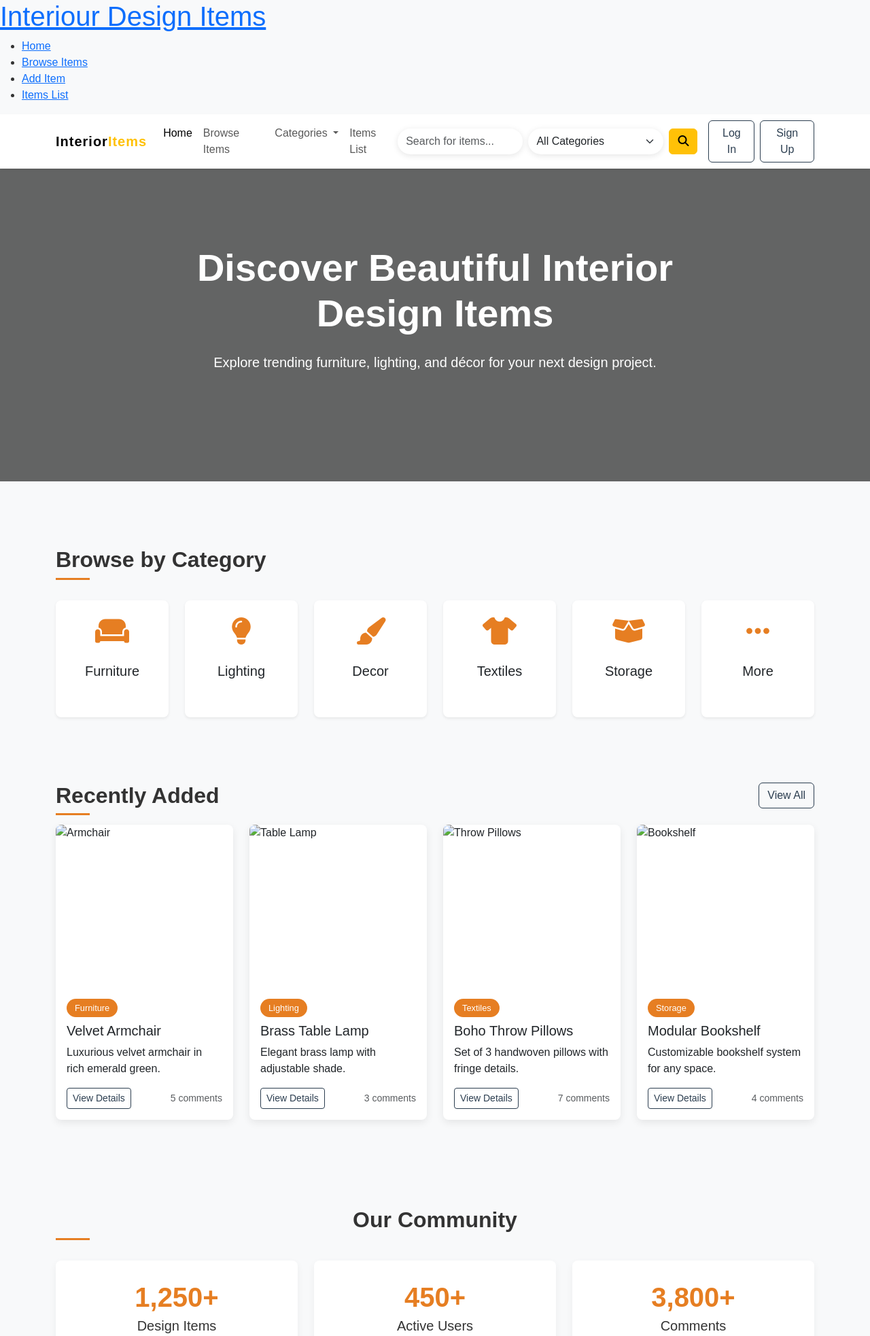
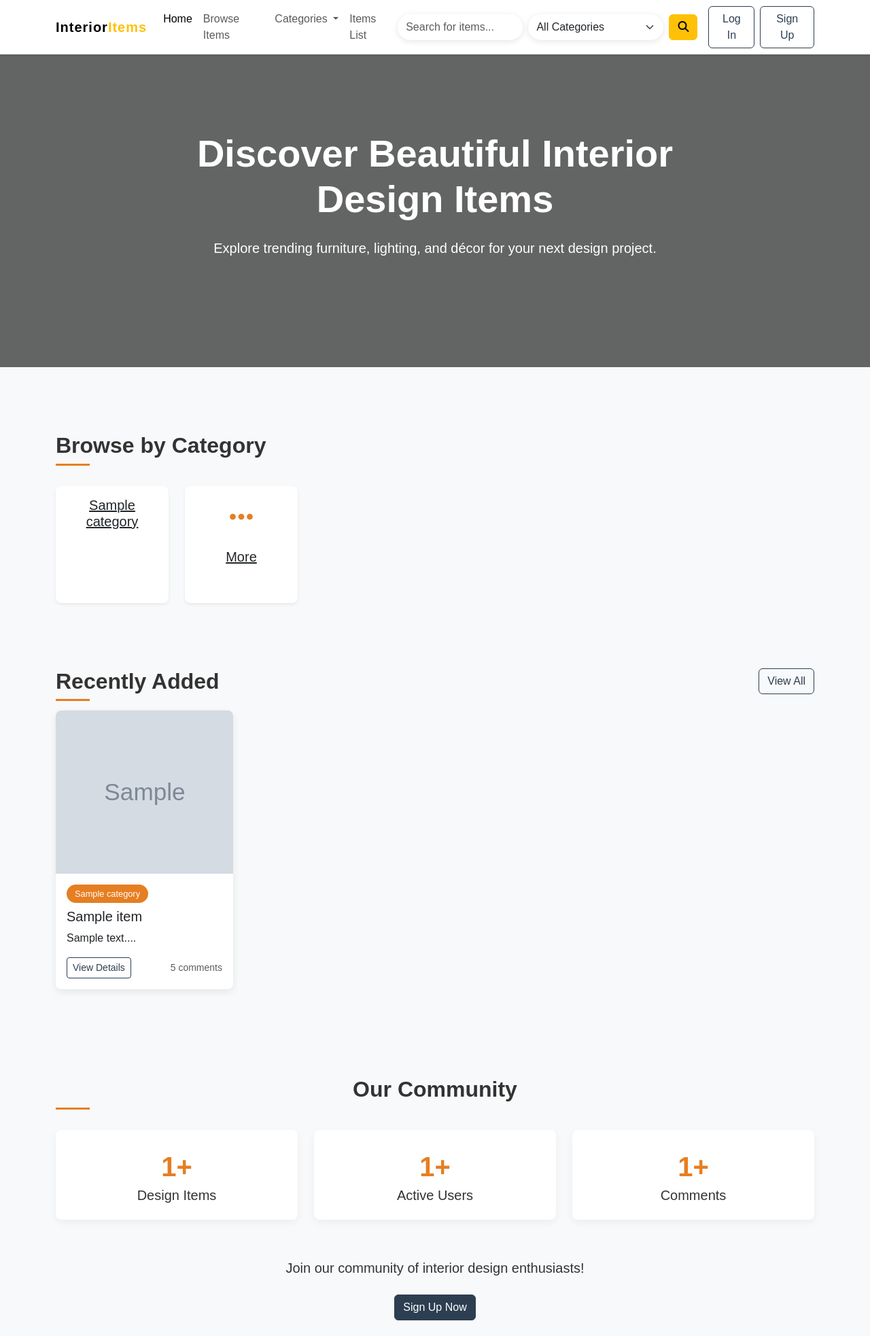
Before and after one commit to josedsegurav/cmsproject, a PHP site: page /webdev2/ in a window 1280 px wide. Shown: the top 1965 px of the page at 68% size. Run offline with PHP 8.4, Linux system fonts and the light colour scheme; tables that the repository leaves empty or names only in its code hold one stand-in row (values such as "Sample post"); grey boxes marked "Sample" are stand-in pictures; some libraries are stand-ins or nearby versions.

Commit message:
Fixed BS toast messages, added category delete, update index

```diff
--- a/create.php
+++ b/create.php
@@ -3,7 +3,11 @@ session_start();
 
 if(!empty($_SESSION['user'])){
     $user = $_SESSION['user'];
+}else{
+    header("Location: /webdev2/project/login");
 }
+
+
 
 // Require authentication script to protect data manipulation from unauthorized users
  require 'authenticate.php';
--- a/footer.php
+++ b/footer.php
@@ -45,5 +45,5 @@
         </div>
     </footer>
     <script src="https://code.jquery.com/jquery-3.2.1.slim.min.js" integrity="sha384-KJ3o2DKtIkvYIK3UENzmM7KCkRr/rE9/Qpg6aAZGJwFDMVNA/GpGFF93hXpG5KkN" crossorigin="anonymous"></script>
-<script src="https://cdn.jsdelivr.net/npm/popper.js@1.12.9/dist/umd/popper.min.js" integrity="sha384-ApNbgh9B+Y1QKtv3Rn7W3mgPxhU9K/ScQsAP7hUibX39j7fakFPskvXusvfa0b4Q" crossorigin="anonymous"></script>
-<script src="https://cdn.jsdelivr.net/npm/bootstrap@4.0.0/dist/js/bootstrap.min.js" integrity="sha384-JZR6Spejh4U02d8jOt6vLEHfe/JQGiRRSQQxSfFWpi1MquVdAyjUar5+76PVCmYl" crossorigin="anonymous"></script>
+    <script src="https://cdn.jsdelivr.net/npm/@popperjs/core@2.11.8/dist/umd/popper.min.js" integrity="sha384-I7E8VVD/ismYTF4hNIPjVp/Zjvgyol6VFvRkX/vR+Vc4jQkC+hVqc2pM8ODewa9r" crossorigin="anonymous"></script>
+    <script src="https://cdn.jsdelivr.net/npm/bootstrap@5.3.5/dist/js/bootstrap.min.js" integrity="sha384-VQqxDN0EQCkWoxt/0vsQvZswzTHUVOImccYmSyhJTp7kGtPed0Qcx8rK9h9YEgx+" crossorigin="anonymous"></script>
--- a/htmlHead.php
+++ b/htmlHead.php
@@ -4,7 +4,6 @@
     <meta http-equiv="X-UA-Compatible" content="IE=edge">
     <meta name="viewport" content="width=device-width, initial-scale=1.0">
     <link href="https://cdn.jsdelivr.net/npm/bootstrap@5.3.3/dist/css/bootstrap.min.css" rel="stylesheet" integrity="sha384-QWTKZyjpPEjISv5WaRU9OFeRpok6YctnYmDr5pNlyT2bRjXh0JMhjY6hW+ALEwIH" crossorigin="anonymous">
-    <script src="https://cdn.jsdelivr.net/npm/bootstrap@5.3.0/dist/js/bootstrap.bundle.min.js"></script>
     <?php if($title === "Add Item" || $title === "Update Item."): ?>
         <link rel="stylesheet" href="https://cdn.jsdelivr.net/npm/sceditor@3/minified/themes/default.min.css" >
     <script src="https://cdn.jsdelivr.net/npm/sceditor@3/minified/sceditor.min.js"></script>
--- a/index.php
+++ b/index.php
@@ -20,17 +20,36 @@ if(isset($_SESSION['loggedOutMessage'])){
 
 $title = "Discover Trendy Design Pieces";
 
+function getCountData($table, $db){
+
+    $query = "SELECT COUNT(*) FROM $table";
+    // A PDO::Statement is prepared from the query.
+    $statement = $db->prepare($query);
+    // Execution on the DB server.
+    $statement->execute();
+    $output = $statement->fetch();
+
+    return $output;
+}
+
+$usersTotal = getCountData("users", $db);
+$itemsTotal = getCountData("items", $db);
+$commentsTotal = getCountData("comments", $db);
+
 // SQL query
 $query = "SELECT i.item_id, i.item_name, i.user_id, i.content, i.store_url, i.image, i.date_created, i.slug, c.category_name, u.name, u.lastname
         FROM items i
         JOIN categories c ON c.category_id = i.category_id
-        JOIN users u ON i.user_id = u.user_id";
+        JOIN users u ON i.user_id = u.user_id
+        ORDER BY i.date_created DESC";
 // A PDO::Statement is prepared from the query.
 $statement = $db->prepare($query);
 // Execution on the DB server.
 $statement->execute();
 
 $items = $statement->fetchAll();
+
+$itemsSliced = array_slice($items, 0, 4);
 
 
 
@@ -51,7 +70,8 @@ $items = $statement->fetchAll();
             <div class="row justify-content-center">
                 <div class="col-lg-8">
                     <h1 class="display-4 fw-bold mb-4">Discover Beautiful Interior Design Items</h1>
-                    <p class="lead mb-5">Explore trending furniture, lighting, and décor for your next design project.</p>
+                    <p class="lead mb-5">Explore trending furniture, lighting, and décor for your next design project.
+                    </p>
                 </div>
             </div>
         </div>
@@ -62,51 +82,23 @@ $items = $statement->fetchAll();
         <div class="container">
             <h2 class="section-title">Browse by Category</h2>
             <div class="row text-center g-4">
+                <?php foreach($categoriesSliced as $row): ?>
                 <div class="col-6 col-md-4 col-lg-2">
                     <div class="card h-100 border-0 shadow-sm">
                         <div class="card-body">
-                            <div class="category-icon"><i class="fas fa-couch"></i></div>
-                            <h5>Furniture</h5>
+                            <a class="link-primary" href="/webdev2/project/browse/<?= $row['category_slug'] ?>"><h5><?= $row['category_name'] ?></h5></a>
                         </div>
                     </div>
                 </div>
-                <div class="col-6 col-md-4 col-lg-2">
-                    <div class="card h-100 border-0 shadow-sm">
-                        <div class="card-body">
-                            <div class="category-icon"><i class="fas fa-lightbulb"></i></div>
-                            <h5>Lighting</h5>
-                        </div>
-                    </div>
-                </div>
-                <div class="col-6 col-md-4 col-lg-2">
-                    <div class="card h-100 border-0 shadow-sm">
-                        <div class="card-body">
-                            <div class="category-icon"><i class="fas fa-paint-brush"></i></div>
-                            <h5>Decor</h5>
-                        </div>
-                    </div>
-                </div>
-                <div class="col-6 col-md-4 col-lg-2">
-                    <div class="card h-100 border-0 shadow-sm">
-                        <div class="card-body">
-                            <div class="category-icon"><i class="fas fa-tshirt"></i></div>
-                            <h5>Textiles</h5>
-                        </div>
-                    </div>
-                </div>
-                <div class="col-6 col-md-4 col-lg-2">
-                    <div class="card h-100 border-0 shadow-sm">
-                        <div class="card-body">
-                            <div class="category-icon"><i class="fas fa-box-open"></i></div>
-                            <h5>Storage</h5>
-                        </div>
-                    </div>
-                </div>
+                <?php endforeach ?>
+
                 <div class="col-6 col-md-4 col-lg-2">
                     <div class="card h-100 border-0 shadow-sm">
                         <div class="card-body">
                             <div class="category-icon"><i class="fas fa-ellipsis-h"></i></div>
+                            <a class="link-primary" href="/webdev2/project/browse">
                                 <h5>More</h5>
+                            </a>
                         </div>
                     </div>
                 </div>
@@ -119,65 +111,30 @@ $items = $statement->fetchAll();
         <div class="container">
             <div class="d-flex justify-content-between align-items-center mb-4">
                 <h2 class="section-title mb-0">Recently Added</h2>
-                <a href="#" class="btn btn-outline-primary">View All</a>
+                <a href="/webdev2/project/browse" class="btn btn-outline-primary">View All</a>
             </div>
             <div class="row">
+                <?php foreach($itemsSliced as $indexItem): ?>
                 <div class="col-md-6 col-lg-3">
                     <div class="card">
-                        <img src="" class="card-img-top" alt="Armchair">
+                        <?php if(!empty($indexItem['image'])): ?>
+                        <img src="/webdev2/project/images/<?= $indexItem['image'] ?>" class="card-img-top"
+                            alt="Armchair">
+                        <?php else: ?>
+                        <?php endif ?>
                         <div class="card-body">
-                            <span class="category-pill">Furniture</span>
-                            <h5 class="card-title">Velvet Armchair</h5>
-                            <p class="card-text">Luxurious velvet armchair in rich emerald green.</p>
+                            <span class="category-pill"><?= $indexItem['category_name'] ?></span>
+                            <h5 class="card-title"><?= $indexItem['item_name'] ?></h5>
+                            <p class="card-text"><?= substr($indexItem['content'], 0, 100) ?>...</p>
                             <div class="d-flex justify-content-between align-items-center">
-                                <a href="#" class="btn btn-sm btn-outline-primary">View Details</a>
+                                <a href="/webdev2/project/items/<?= $indexItem['slug'] ?>"
+                                    class="btn btn-sm btn-outline-primary">View Details</a>
                                 <small class="text-muted">5 comments</small>
                             </div>
                         </div>
                     </div>
                 </div>
-                <div class="col-md-6 col-lg-3">
-                    <div class="card">
-                        <img src="" class="card-img-top" alt="Table Lamp">
-                        <div class="card-body">
-                            <span class="category-pill">Lighting</span>
-                            <h5 class="card-title">Brass Table Lamp</h5>
-                            <p class="card-text">Elegant brass lamp with adjustable shade.</p>
-                            <div class="d-flex justify-content-between align-items-center">
-                                <a href="#" class="btn btn-sm btn-outline-primary">View Details</a>
-                                <small class="text-muted">3 comments</small>
-                            </div>
-                        </div>
-                    </div>
-                </div>
-                <div class="col-md-6 col-lg-3">
-                    <div class="card">
-                        <img src="" class="card-img-top" alt="Throw Pillows">
-                        <div class="card-body">
-                            <span class="category-pill">Textiles</span>
-                            <h5 class="card-title">Boho Throw Pillows</h5>
-                            <p class="card-text">Set of 3 handwoven pillows with fringe details.</p>
-                            <div class="d-flex justify-content-between align-items-center">
-                                <a href="#" class="btn btn-sm btn-outline-primary">View Details</a>
-                                <small class="text-muted">7 comments</small>
-                            </div>
-                        </div>
-                    </div>
-                </div>
-                <div class="col-md-6 col-lg-3">
-                    <div class="card">
-                        <img src="" class="card-img-top" alt="Bookshelf">
-                        <div class="card-body">
-                            <span class="category-pill">Storage</span>
-                            <h5 class="card-title">Modular Bookshelf</h5>
-                            <p class="card-text">Customizable bookshelf system for any space.</p>
-                            <div class="d-flex justify-content-between align-items-center">
-                                <a href="#" class="btn btn-sm btn-outline-primary">View Details</a>
-                                <small class="text-muted">4 comments</small>
-                            </div>
-                        </div>
-                    </div>
-                </div>
+                <?php endforeach ?>
             </div>
         </div>
     </section>
@@ -189,26 +146,26 @@ $items = $statement->fetchAll();
             <div class="row justify-content-center">
                 <div class="col-md-4">
                     <div class="stats-box">
-                        <div class="stats-number">1,250+</div>
+                        <div class="stats-number"><?= $itemsTotal[0] ?>+</div>
                         <h5 class="mb-0">Design Items</h5>
                     </div>
                 </div>
                 <div class="col-md-4">
                     <div class="stats-box">
-                        <div class="stats-number">450+</div>
+                        <div class="stats-number"><?= $usersTotal[0] ?>+</div>
                         <h5 class="mb-0">Active Users</h5>
                     </div>
                 </div>
                 <div class="col-md-4">
                     <div class="stats-box">
-                        <div class="stats-number">3,800+</div>
+                        <div class="stats-number"><?= $commentsTotal[0] ?>+</div>
                         <h5 class="mb-0">Comments</h5>
                     </div>
                 </div>
             </div>
             <div class="text-center mt-4">
                 <p class="lead mb-4">Join our community of interior design enthusiasts!</p>
-                <a href="#" class="btn btn-primary">Sign Up Now</a>
+                <a href="/webdev2/project/signup" class="btn btn-primary">Sign Up Now</a>
             </div>
         </div>
     </section>
@@ -219,8 +176,9 @@ $items = $statement->fetchAll();
             <div class="row align-items-center">
                 <div class="col-lg-6 mb-4 mb-lg-0">
                     <h2>Have an amazing design item?</h2>
-                    <p class="lead">Share it with our community and help others discover beautiful pieces for their projects.</p>
-                    <a href="#" class="btn btn-primary">Upload Your Item</a>
+                    <p class="lead">Share it with our community and help others discover beautiful pieces for their
+                        projects.</p>
+                    <a href="/webdev2/project/add" class="btn btn-primary">Upload Your Item</a>
                 </div>
                 <div class="col-lg-6">
                     <img src="" alt="Submit Item" class="img-fluid rounded shadow">
@@ -228,10 +186,6 @@ $items = $statement->fetchAll();
             </div>
         </div>
     </section>
-
-    <!-- Footer -->
-    <?php include('footer.php'); ?>
-    <?php if($loginSuccess || $logOutSuccess): ?>
     <div class="position-fixed bottom-0 end-0 p-3" style="z-index: 11">
         <div id="successToast" class="toast border-0 shadow-sm" role="alert" aria-live="assertive" aria-atomic="true">
             <div class="toast-header bg-white text-dark border-bottom border-warning">
@@ -239,7 +193,6 @@ $items = $statement->fetchAll();
                     <i class="fas fa-check-circle me-2 text-warning"></i>
                     <span>Interior<span class="text-warning">Items</span></span>
                 </strong>
-      <small class="text-muted">just now</small>
                 <button type="button" class="btn-close" data-bs-dismiss="toast" aria-label="Close"></button>
             </div>
             <div class="toast-body bg-white">
@@ -254,6 +207,9 @@ $items = $statement->fetchAll();
             </div>
         </div>
     </div>
+    <!-- Footer -->
+    <?php include('footer.php'); ?>
+    <?php if($loginSuccess || $logOutSuccess): ?>
 
     <script>
     document.addEventListener('DOMContentLoaded', function() {
@@ -265,4 +221,5 @@ $items = $statement->fetchAll();
     </script>
     <?php endif ?>
 </body>
+
 </html>
--- a/listItemTemplate.php
+++ b/listItemTemplate.php
@@ -11,8 +11,8 @@
                 </a>
             </div>
             <?php else: ?>
-            <img src="/webdev2/project/images/No_Image_Available.jpg" alt="No image available"
-                class="img-fluid w-100 h-100 object-fit-cover">
+            <!-- <img src="/webdev2/project/images/No_Image_Available.jpg" alt="No image available"
+                class="img-fluid w-100 h-100 object-fit-cover"> -->
             <?php endif ?>
             <span class="category-pill position-absolute"
                 style="top: 10px; left: 10px; background-color: #e67e22; color: white; font-size: 0.8rem; padding: 0.25rem 0.75rem; border-radius: 50px;">
--- a/login.php
+++ b/login.php
@@ -54,7 +54,7 @@ session_start();
                     "email" => $loginData['email']
                 ];
                 $_SESSION['loggedMessage'] = "You have successfully logged in!";
-                header("Location: /webdev2/project/dashboard.php");
+                header("Location: /webdev2/project/dashboard");
             }else{
                 $passwordError = true;
             }
@@ -105,7 +105,7 @@ session_start();
                             </div>
 
                             <p class="text-center mt-3 mb-0">
-                                Don't have an account? <a href="signUp.php" class="text-primary">Sign Up</a>
+                                Don't have an account? <a href="/webdev2/project/signup" class="text-primary">Sign Up</a>
                             </p>
                         </form>
                     </div>
@@ -121,7 +121,6 @@ session_start();
                     <i class="fas fa-check-circle me-2 text-warning"></i>
                     <span>Interior<span class="text-warning">Items</span></span>
                 </strong>
-                <small class="text-muted">just now</small>
                 <button type="button" class="btn-close" data-bs-dismiss="toast" aria-label="Close"></button>
             </div>
             <div class="toast-body bg-white">
--- a/nav.php
+++ b/nav.php
@@ -26,6 +26,8 @@ $navStatement = $db->prepare($navCategoryQuery);
 $navStatement->execute();
 $navCategories = $navStatement->fetchAll();
 
+$categoriesSliced = array_slice($navCategories, 0, 5);
+
 if(isset($_POST['logOut'])){
     unset($_SESSION['user']);
     $userLogged = false;
@@ -35,15 +37,6 @@ if(isset($_POST['logOut'])){
 
 ?>
 <!-- Nav template -->
-<nav>
-    <h1><a href="/webdev2/project/">Interiour Design Items</a></h1>
-    <ul>
-        <li><a href="/webdev2/project/">Home</a></li>
-        <li><a href="/webdev2/project/browse">Browse Items</a></li>
-        <li><a href="/webdev2/project/add">Add Item</a></li>
-        <li><a href="/webdev2/project/items">Items List</a></li>
-    </ul>
-</nav>
 <nav class="navbar navbar-expand-lg navbar-light bg-white shadow-sm sticky-top">
     <div class="container">
         <a class="navbar-brand" href="/webdev2/project/">Interior<span class="text-warning">Items</span></a>
@@ -98,8 +91,8 @@ if(isset($_POST['logOut'])){
                 </div>
                 <?php else: ?>
                 <div class="d-flex">
-                    <a href="/webdev2/project/login.php" class="btn btn-outline-primary me-2">Log In</a>
-                    <a href="/webdev2/project/signUp.php" class="btn btn-outline-primary">Sign Up</a>
+                    <a href="/webdev2/project/login" class="btn btn-outline-primary me-2">Log In</a>
+                    <a href="/webdev2/project/signup" class="btn btn-outline-primary">Sign Up</a>
                 </div>
                 <?php endif ?>
             </div>
--- a/process.php
+++ b/process.php
@@ -271,12 +271,6 @@ $_SESSION['message'] = "Item Deleted.";
 header("Location: /webdev2/project/dashboard/items");
 
 // // If statement checks if data is coming from the cancel button from the delete confirmation form.
-}elseif (isset($_POST['cancel'])) {
-    // Sanitizing id data into a number.
-    $id = filter_input(INPUT_POST, 'id', FILTER_SANITIZE_NUMBER_INT);
-    $slug = filter_input(INPUT_POST, 'slug', FILTER_SANITIZE_FULL_SPECIAL_CHARS);
-    // It is redirected to edit.php according to it's id data.
-    header("Location: /webdev2/project/items/edit/{$id}/{$slug}");
 }
 ?>
 
--- a/styles/style.css
+++ b/styles/style.css
@@ -7,6 +7,7 @@
 }
 
 :root {
+    --bs-primary-rgb: rgb(44, 62, 80);
     --primary-color: #2c3e50;
     --secondary-color: #ecf0f1;
     --accent-color: #e67e22;
```
Also changed, not shown: dashboard.php (+52 -16 lines), edit.php (+9 -15 lines), processcategory.php (+25 -27 lines), .htaccess. Lines whose indentation alone changed are shown as unchanged.
